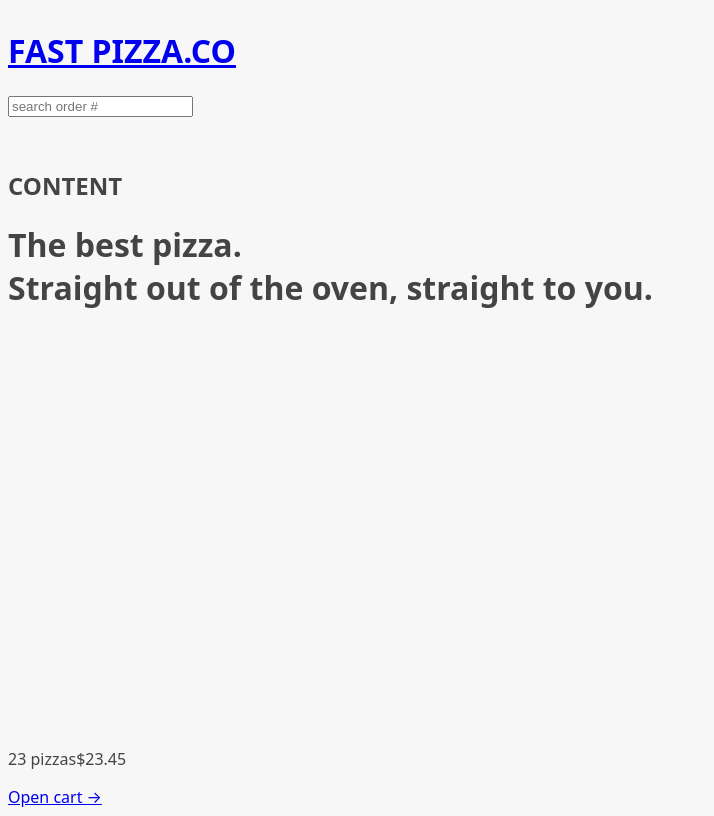
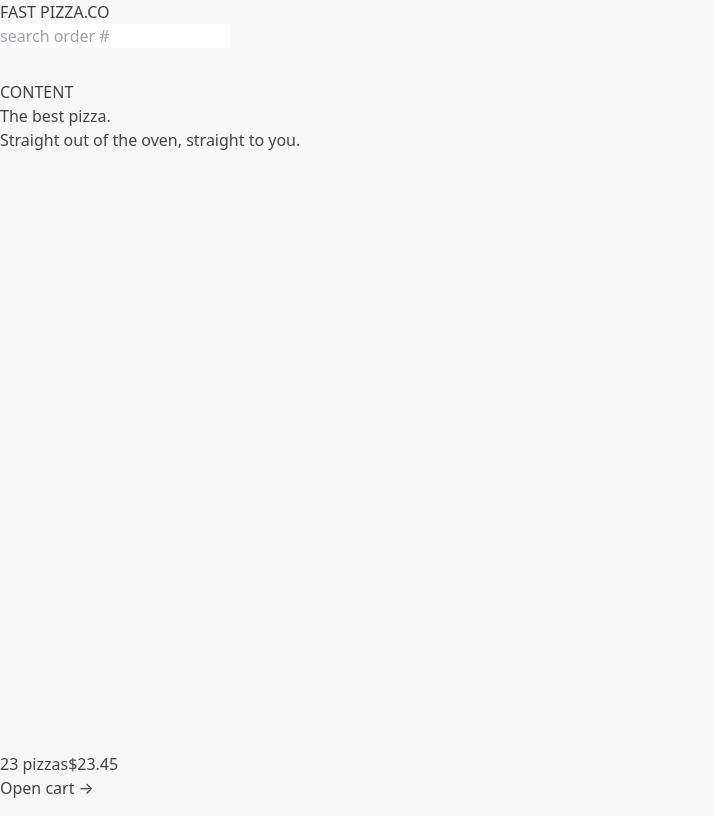
Before and after one commit to kianoushit1999/Pizza-Co, a React (Vite) app: page / in a window 1280 px wide. Shown: the whole page, without its empty margins (0-714 px from the left). Built offline with nearby package versions, Linux system fonts and the light colour scheme.

Commit message:
adding tailwind and its basic configs to the project

```diff
--- a/package.json
+++ b/package.json
@@ -24,6 +24,8 @@
     "eslint-plugin-react-hooks": "^4.6.2",
     "eslint-plugin-react-refresh": "^0.4.7",
     "postcss": "^8.4.41",
+    "prettier": "^3.3.3",
+    "prettier-plugin-tailwindcss": "^0.6.5",
     "tailwindcss": "^3.4.7",
     "vite": "^5.3.4",
     "vite-plugin-eslint": "^1.8.1"
--- a/src/index.css
+++ b/src/index.css
@@ -1,3 +1,8 @@
+@tailwind base;
+@tailwind components;
+@tailwind utilities;
+
+
 body {
   font-family: system-ui, -apple-system, BlinkMacSystemFont, 'Segoe UI', Roboto,
     Oxygen, Ubuntu, Cantarell, 'Open Sans', 'Helvetica Neue', sans-serif;
--- a/src/ui/Home.jsx
+++ b/src/ui/Home.jsx
@@ -1,7 +1,7 @@
 function Home() {
   return (
     <div>
-      <h1>
+      <h1 className="text-center text-xl font-semibold text-yellow-500">
         The best pizza.
         <br />
         Straight out of the oven, straight to you.
```
Also changed, not shown: 2 other files (tests, documents, lock files or other folders).
